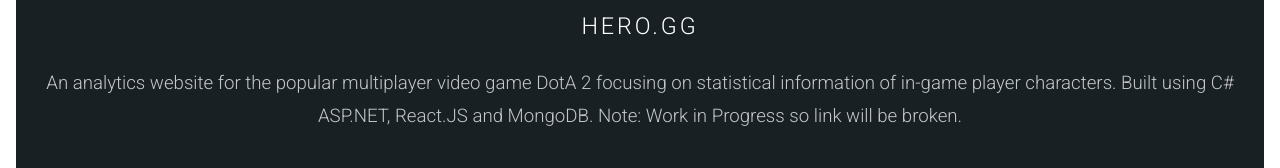
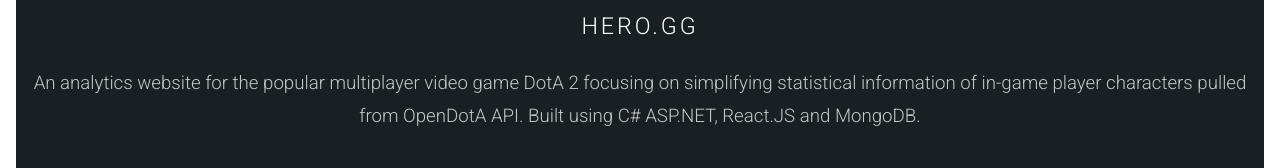
Before and after one commit to Loc-Tran/Loc-Tran, a React (Create React App) app: page / in a window 1280 px wide. Shown: the part 1677-1845 px from the top of the page. Built offline with nearby package versions, Linux system fonts and the light colour scheme.

Commit message:
updated hero.gg snippet

```diff
--- a/src/App.js
+++ b/src/App.js
@@ -42,7 +42,7 @@
 				  <Header HeaderClass="major" HeaderTextElement=<h2>Projects</h2>  HeaderOptionalElement=<p>Here are the projects I've personally worked on.</p> />
 				  <div class="container">
 					  <div class="row">
-					    <ProjectEntry ImageSource={pic01} ProjectName="hero.gg" ProjectLink="http://hero.gg" ProjectDetailsText="An analytics website for the popular multiplayer video game DotA 2 focusing on statistical information of in-game player characters. Built using C# ASP.NET, React.JS and MongoDB. Note: Work in Progress so link will be broken." />
+					    <ProjectEntry ImageSource={pic01} ProjectName="hero.gg" ProjectLink="https://github.com/Loc-Tran/hero.gg" ProjectDetailsText="An analytics website for the popular multiplayer video game DotA 2 focusing on simplifying statistical information of in-game player characters pulled from OpenDotA API. Built using C# ASP.NET, React.JS and MongoDB." />
 					  </div>
 				  </div>
 			  </section>
```
